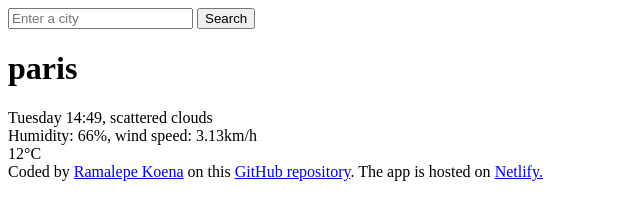
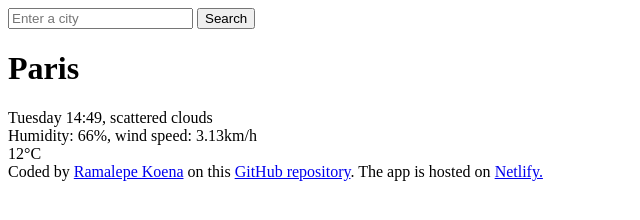
Before and after one commit to koenaramalepe/weather-app, a plain HTML site: page index.html in a window 1280 px wide. Shown: the full height of the page, 0-640 px from the left. Drawn offline with Linux system fonts and the light colour scheme.

Commit message:
paris modified

```diff
--- a/index.html
+++ b/index.html
@@ -17,7 +17,7 @@
     <main>
         <div>
             <h1>
-                paris
+                Paris
             </h1>
         </div>
         <div>
```
